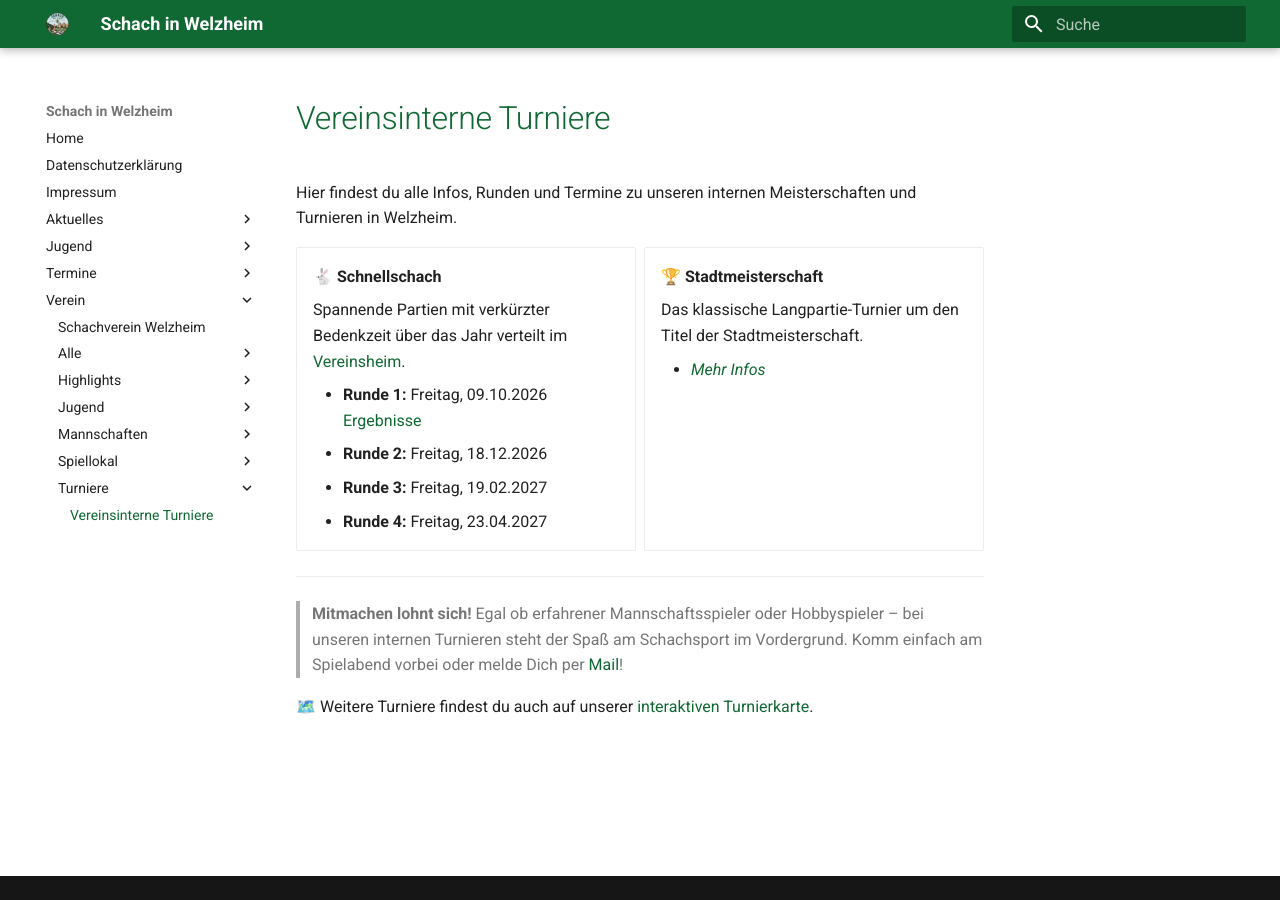
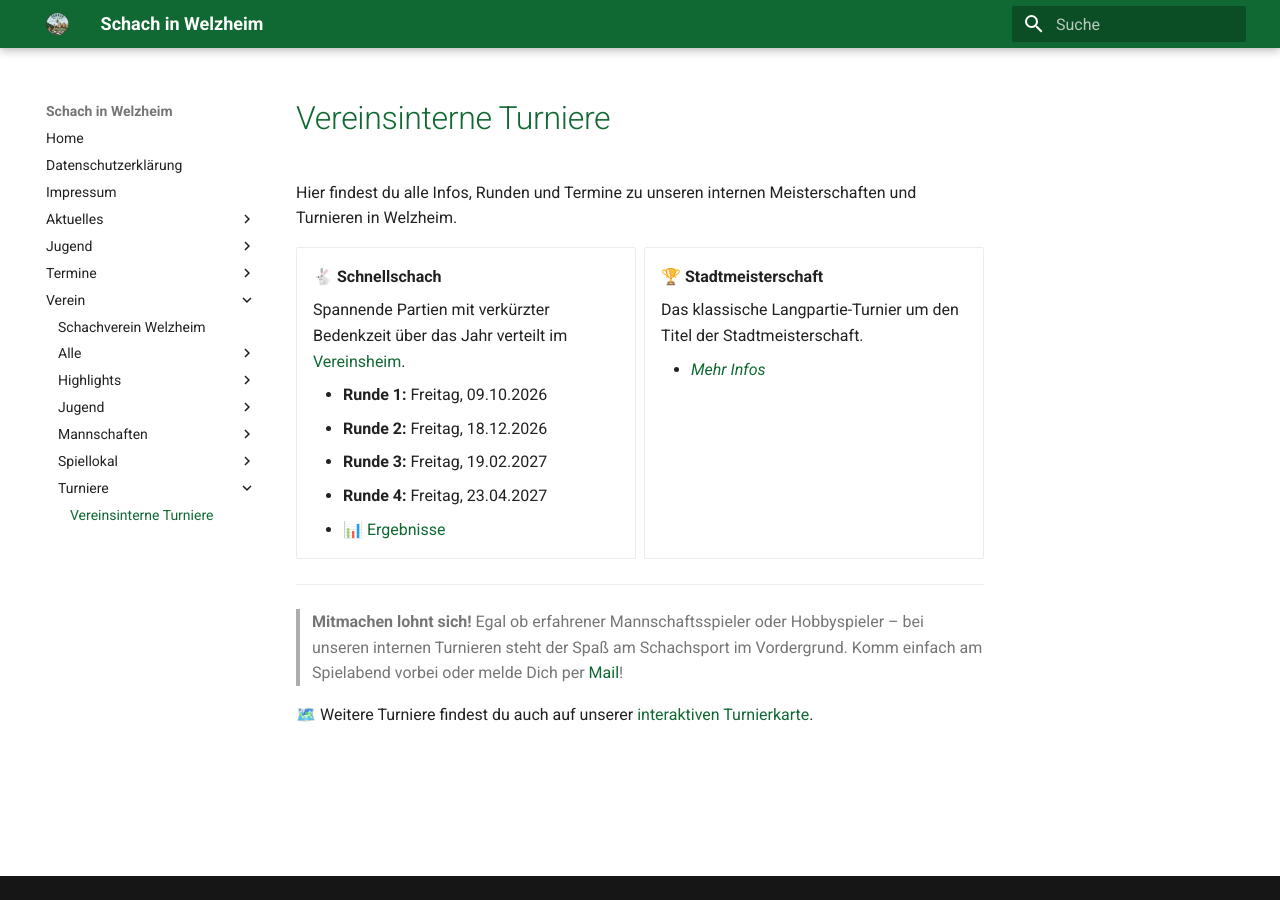
Before and after one commit to schachwelzheim/schachwelzheim, an MkDocs documentation site: the page built from docs/verein/turniere/index.md, in a window 1280 px wide. Built offline with MkDocs 1.6.1 and Material for MkDocs 9.7.7, drawn with Linux system fonts in a browser that asks for light colours; part of the change alters nothing that is shown.

```diff
--- a/docs/verein/turniere/index.md
+++ b/docs/verein/turniere/index.md
@@ -8,10 +8,11 @@ Hier findest du alle Infos, Runden und Termine zu unseren internen Meisterschaft
 
     Spannende Partien mit verkürzter Bedenkzeit über das Jahr verteilt im [Vereinsheim](../spiellokal/).
 
-    *   **Runde 1:** Freitag, 09.10.2026 [Ergebnisse](../turniere/images/SS_R1_2026_1009_small.png)
+    *   **Runde 1:** Freitag, 09.10.2026
     *   **Runde 2:** Freitag, 18.12.2026
     *   **Runde 3:** Freitag, 19.02.2027
     *   **Runde 4:** Freitag, 23.04.2027
+    *   📊 [Ergebnisse](../turniere/images/SS_R1_2026_27.png)
 
 -   __🏆 Stadtmeisterschaft__
 
```
